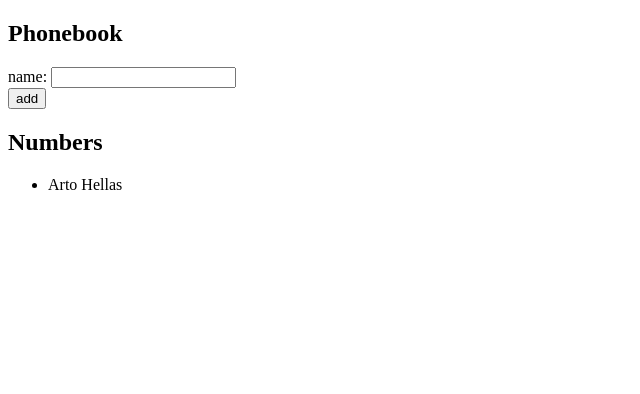
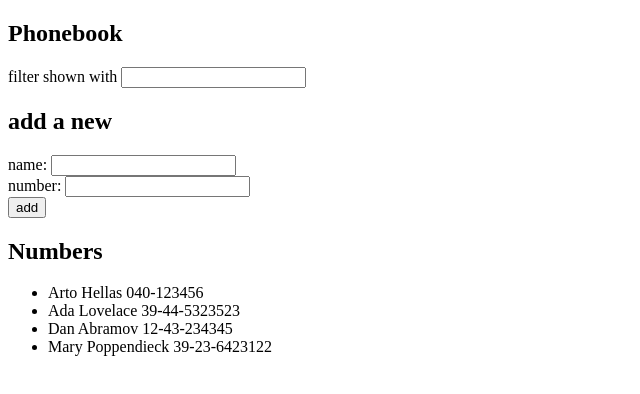
Before and after one commit to ikulity/fullstack-open, a React (Create React App) app in the folder part2/phonebook/: page / in a window 1280 px wide. Shown: the top 394 px of the page, without its empty margins (0-640 px from the left). Built offline with nearby package versions, Linux system fonts and the light colour scheme.

Commit message:
Exercise 2.9

```diff
--- a/part2/phonebook/src/App.js
+++ b/part2/phonebook/src/App.js
@@ -2,34 +2,55 @@
 
 const App = () => {
   const [persons, setPersons] = useState([
-    { name: 'Arto Hellas' }
+    { name: 'Arto Hellas', number: '040-123456', id: 1 },
+    { name: 'Ada Lovelace', number: '39-44-5323523', id: 2 },
+    { name: 'Dan Abramov', number: '12-43-234345', id: 3 },
+    { name: 'Mary Poppendieck', number: '39-23-6423122', id: 4 }
   ])
   const [newName, setNewName] = useState('')
+  const [newNumber, setNewNumber] = useState('')
+  const [filter, setFilter] = useState('')
 
   const handleSubmit = (event) => {
     event.preventDefault()
-    const newPerson = { name: newName }
-    console.log("persons ", persons)
-    console.log('newPerson ', newPerson)
+    const newPerson = { name: newName, number: newNumber }
     if (!persons.some(person => person.name === newName)) {
       setPersons(persons.concat(newPerson))
       setNewName('')
+      setNewNumber('')
       return
     }
     alert(`${newName} is already added to phonebook`)
 
   }
 
-  const handleInputChange = (event) => {
+  const handleNameChange = (event) => {
     setNewName(event.target.value)
+  }
+  const handleNumberChange = (event) => {
+    setNewNumber(event.target.value)
+  }
+  const handleFilterChange = (event) => {
+    setFilter(event.target.value)
+  }
+
+  const filterName = ({ name }) => {
+    return name.toLowerCase().includes(filter.toLowerCase())
   }
 
   return (
     <div>
       <h2>Phonebook</h2>
+      <div>
+        filter shown with <input value={filter} onChange={handleFilterChange} />
+      </div>
+      <h2>add a new</h2>
       <form onSubmit={handleSubmit}>
         <div>
-          name: <input value={newName} onChange={handleInputChange} />
+          name: <input value={newName} onChange={handleNameChange} />
+        </div>
+        <div>
+          number: <input value={newNumber} onChange={handleNumberChange} />
         </div>
         <div>
           <button type="submit">add</button>
@@ -37,7 +58,9 @@
       </form>
       <h2>Numbers</h2>
       <ul>
-        {persons.map((person) => <li key={person.name}>{person.name}</li>)}
+        {filter === ''
+          ? persons.map((person) => <li key={person.name}>{person.name} {person.number}</li>)
+          : persons.filter(filterName).map((person) => <li key={person.name}>{person.name} {person.number}</li>)}
       </ul>
     </div>
   )
```
